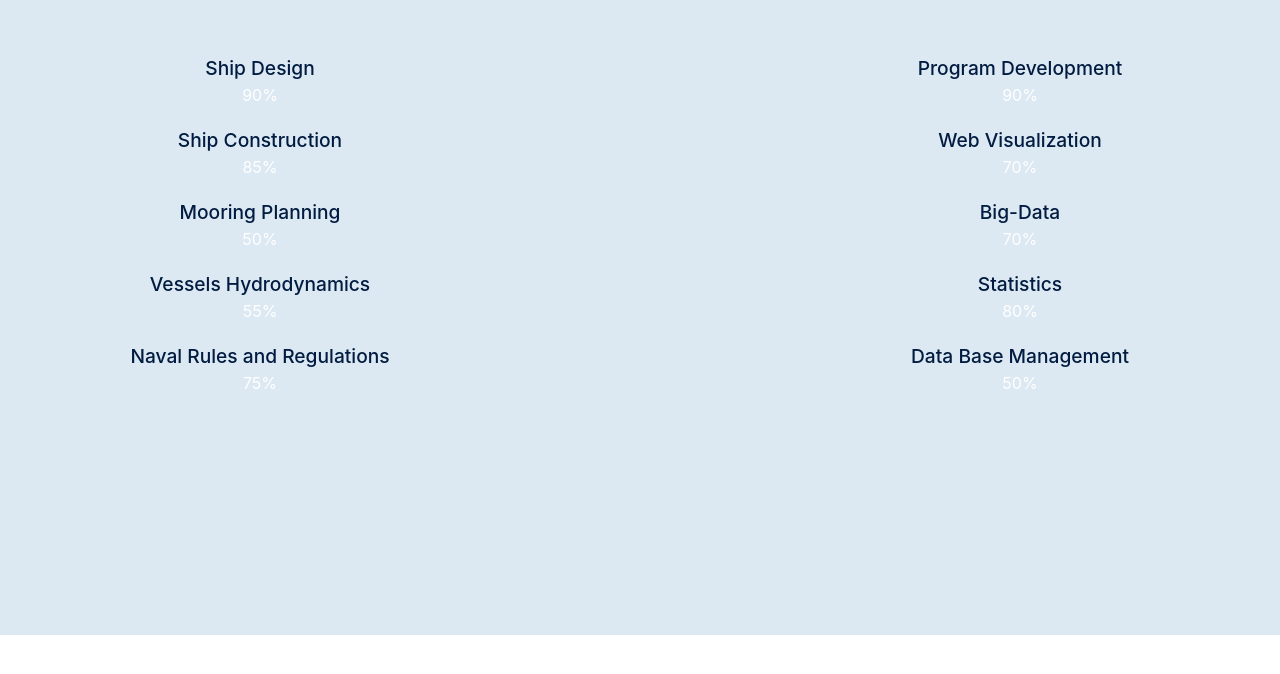
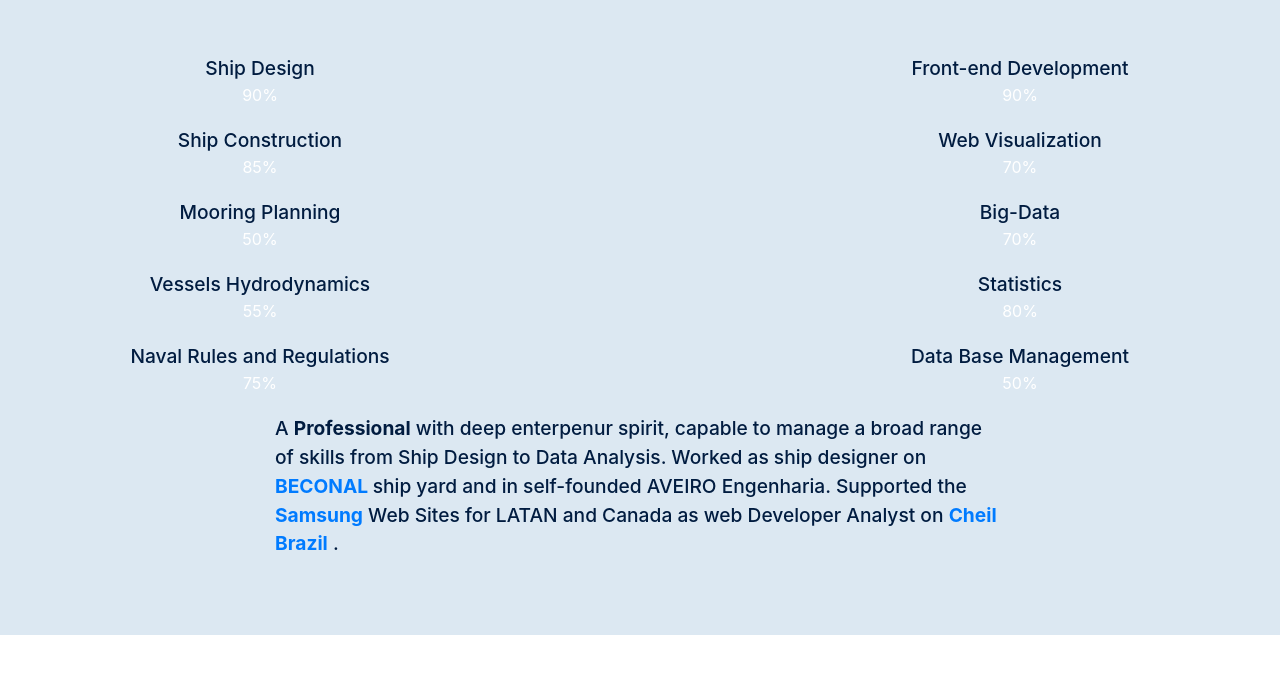
Before and after one commit to ferrari212/en, a plain HTML site: page index.html in a window 1280 px wide. Shown: the part 965-1639 px from the top of the page. Drawn offline with nearby package versions, Linux system fonts and the light colour scheme.

Commit message:
Reconfiguring text regarding about me
Reconfiguring text regarding about me

```diff
--- a/index.html
+++ b/index.html
@@ -67,6 +67,7 @@
 
     <div class="section2">
       <div class="container">
+
         <div class="row">
           <div class="col-md-4">
 
@@ -119,7 +120,7 @@
 
           <div class="col-md-4">
 
-            <p style="text-align: center;">Program Development</p>
+            <p style="text-align: center;">Front-end Development</p>
             <div class="animation-bar-right">
               <span id="waypoint-2-1" style="width:20%">
                 <div style="text-align: center; color: white">
@@ -163,6 +164,21 @@
           </div>
 
         </div>
+
+        <div class="row">
+          <div class="col-md-8 offset-md-2">
+            <p>
+              A <b>Professional</b> with deep enterpenur spirit, capable to manage
+              a broad range of skills from Ship Design to Data Analysis. Worked as ship
+              designer on <b><a style="text-decoration: none;" target="_blank" href="https://www.youtube.com/watch?v=LOentphArMA">BECONAL</a>
+              </b> ship yard and in self-founded AVEIRO Engenharia. Supported the
+              <b><a style="text-decoration: none;" target="_blank" href="https://www.samsung.com/ca/">Samsung</a></b>
+              Web Sites for LATAN and Canada as web Developer Analyst on
+              <b><a style="text-decoration: none;" target="_blank" href="#">Cheil Brazil</a></b> .
+            </p>
+          </div>
+        </div>
+
       </div>
     </div>
 
```
